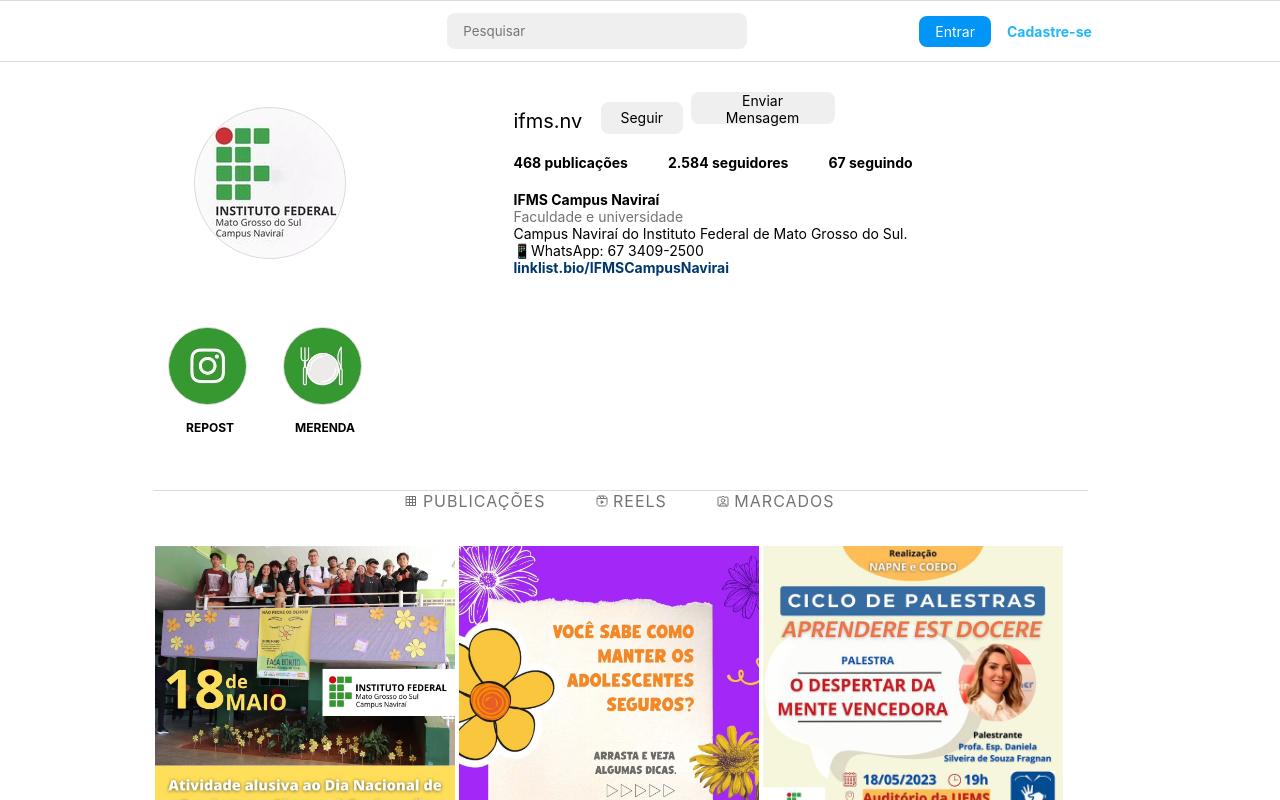
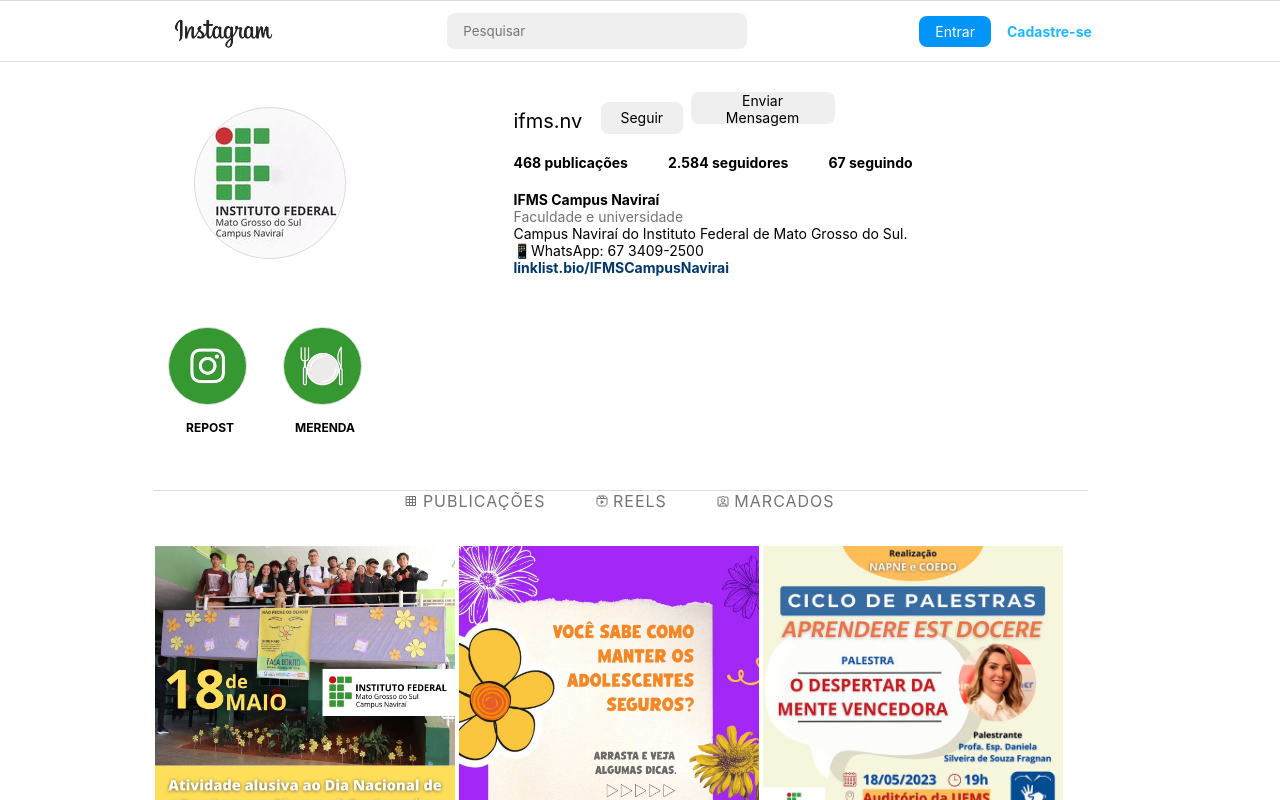
Before and after one commit to SallesTachiyomi/sit, a plain HTML site: page index.html in a window 1280 px wide. Shown: the top 800 px of the page. Drawn offline with Linux system fonts and the light colour scheme; the site is published under a folder, as on GitHub Pages, so addresses that start at the root find nothing.

Commit message:
Update style.css

```diff
--- a/style.css
+++ b/style.css
@@ -16,7 +16,7 @@
 	align-items: center;
 }
 .logo{
-	background-image: url("/img/Instagram_logo.svg.png");
+	background-image: url("img/Instagram_logo.svg.png");
 	width: 103px;
 	height: 34px;
 	background-size: cover;
```
